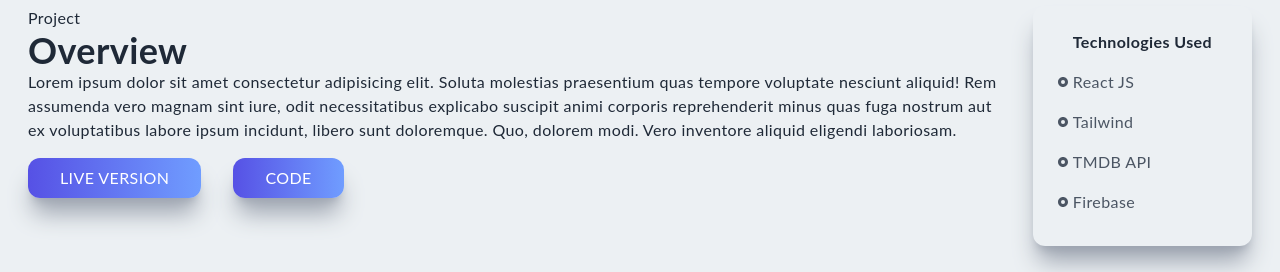
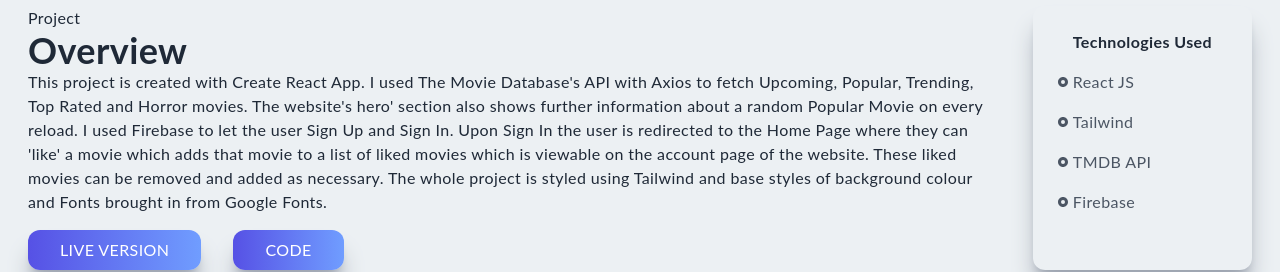
Before and after one commit to ptrbtlr/next-porfolio, a Next.js app: page /netflix in a window 1280 px wide. Shown: the part 346-618 px from the top of the page. Built offline with nearby package versions, Linux system fonts and the light colour scheme.

Commit message:
project desc update

```diff
--- a/components/Projects.js
+++ b/components/Projects.js
@@ -34,10 +34,10 @@ const Projects = () => {
             projectUrl="/netflix"
           />
           <ProjectItem
-            title="Crypto Tracker"
+            title="In Progress"
             backgroundImg={cryptoProject}
             projectTech="React JS | Tailwind"
-            projectUrl="/crypto"
+            projectUrl="/"
           />
         </div>
       </div>
--- a/pages/crypto.js
+++ b/pages/crypto.js
@@ -26,12 +26,14 @@ const crypto = () => {
           <p>Project</p>
           <h2>Overview</h2>
           <p>
-            Lorem ipsum dolor sit amet consectetur adipisicing elit. Soluta
-            molestias praesentium quas tempore voluptate nesciunt aliquid! Rem
-            assumenda vero magnam sint iure, odit necessitatibus explicabo
-            suscipit animi corporis reprehenderit minus quas fuga nostrum aut ex
-            voluptatibus labore ipsum incidunt, libero sunt doloremque. Quo,
-            dolorem modi. Vero inventore aliquid eligendi laboriosam.
+            This project is created with Create React App. I used the Coin Gecko
+            API and Axios to fetch the Top 10 Cryptocurrencies at any given
+            time. Context was used to create the Dark/Light Theme functionality.
+            Firebase was used to allow the user to Sign In and Sign Up with an
+            email address and password. This then allowed the user to save a
+            coin to their account as a 'favourite'. React-Router was used for
+            the routing and a very useful package, React Sparkline was used to
+            create charts for the coin's price over 7 days.
           </p>
 
           <a href="https://crypto-project-eight.vercel.app/" target="_blank">
--- a/pages/netflix.js
+++ b/pages/netflix.js
@@ -26,12 +26,17 @@ const crypto = () => {
           <p>Project</p>
           <h2>Overview</h2>
           <p>
-            Lorem ipsum dolor sit amet consectetur adipisicing elit. Soluta
-            molestias praesentium quas tempore voluptate nesciunt aliquid! Rem
-            assumenda vero magnam sint iure, odit necessitatibus explicabo
-            suscipit animi corporis reprehenderit minus quas fuga nostrum aut ex
-            voluptatibus labore ipsum incidunt, libero sunt doloremque. Quo,
-            dolorem modi. Vero inventore aliquid eligendi laboriosam.
+            This project is created with Create React App. I used The Movie
+            Database's API with Axios to fetch Upcoming, Popular, Trending, Top
+            Rated and Horror movies. The website's hero' section also shows
+            further information about a random Popular Movie on every reload. I
+            used Firebase to let the user Sign Up and Sign In. Upon Sign In the
+            user is redirected to the Home Page where they can 'like' a movie
+            which adds that movie to a list of liked movies which is viewable on
+            the account page of the website. These liked movies can be removed
+            and added as necessary. The whole project is styled using Tailwind
+            and base styles of background colour and Fonts brought in from
+            Google Fonts.
           </p>
 
           <a href="https://netflix-clone-inky-five.vercel.app/" target="_blank">
--- a/pages/vpn.js
+++ b/pages/vpn.js
@@ -26,12 +26,11 @@ const vpn = () => {
           <p>Project</p>
           <h2>Overview</h2>
           <p>
-            Lorem ipsum dolor sit amet consectetur adipisicing elit. Soluta
-            molestias praesentium quas tempore voluptate nesciunt aliquid! Rem
-            assumenda vero magnam sint iure, odit necessitatibus explicabo
-            suscipit animi corporis reprehenderit minus quas fuga nostrum aut ex
-            voluptatibus labore ipsum incidunt, libero sunt doloremque. Quo,
-            dolorem modi. Vero inventore aliquid eligendi laboriosam.
+            This project is created with Create React App. This is mainly a
+            design-focused project with the intention to mock a real business
+            website. I used a package called React-Typed to create a typewriter
+            effect in the site's hero section. Tailwind and React Icons are used
+            to style the site also.
           </p>
 
           <a href="https://vpn-project-umber.vercel.app/" target="_blank">
```
